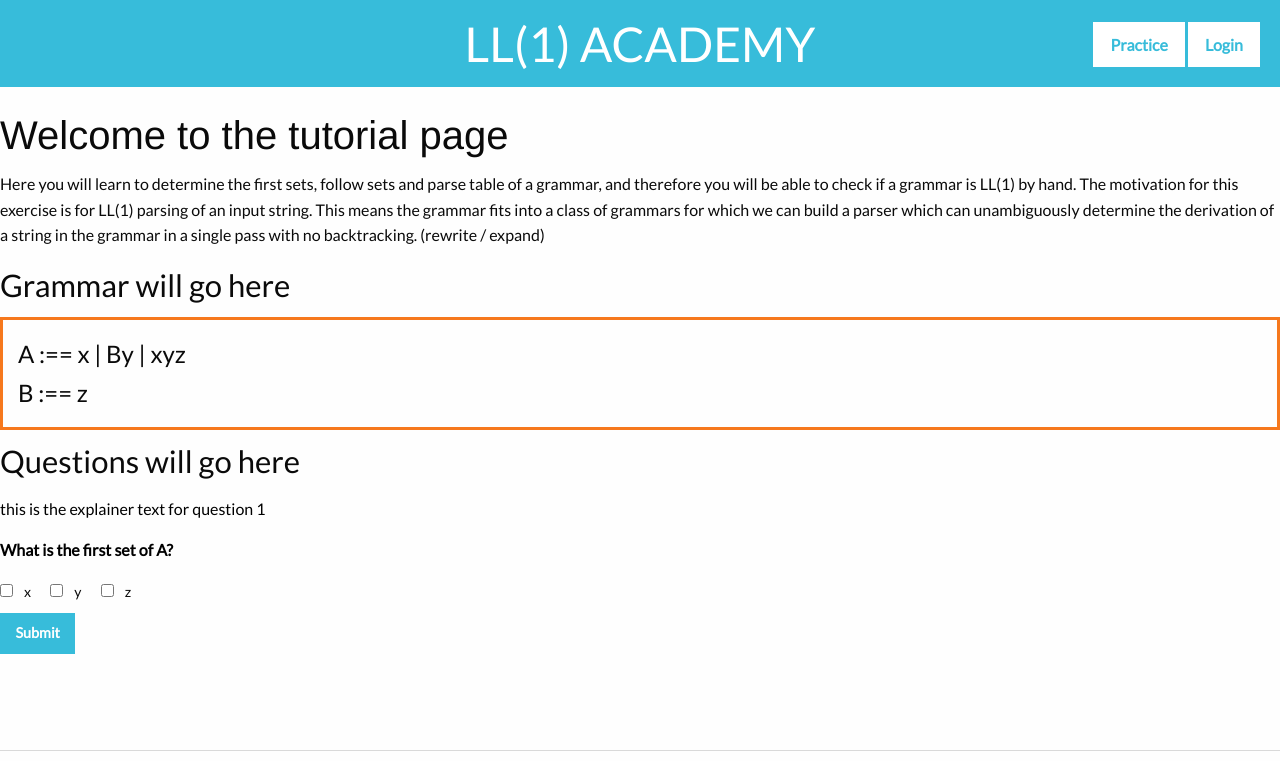
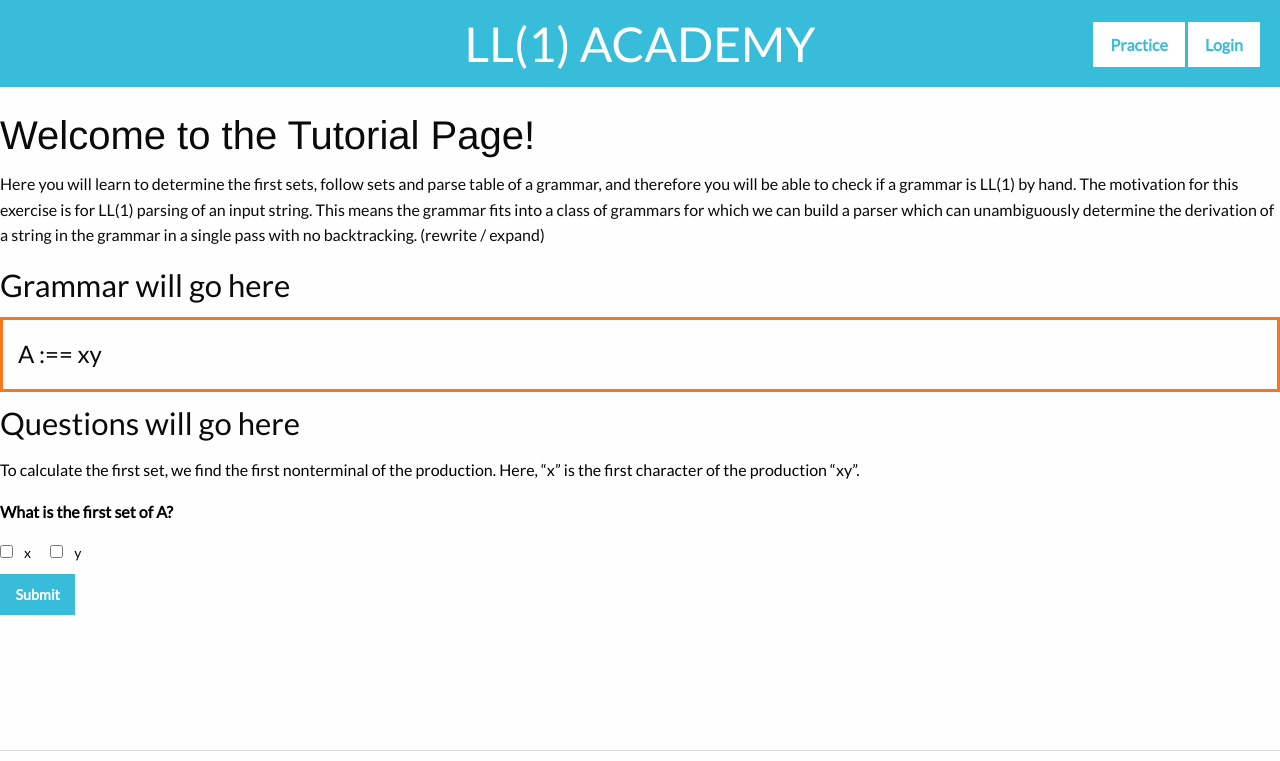
Before and after one commit to H-Huang/LL1-Academy, a Django app: page /tutorial in a window 1280 px wide. Shown: the top 761 px of the page. Run offline with Django 3.2, Linux system fonts and the light colour scheme; some libraries are stand-ins or nearby versions; some web fonts are replaced.

Commit message:
Begin tutorial implementation and change tutorial button to help

```diff
--- a/LL1_Academy/templates/LL1_Academy/_navbarPages.html
+++ b/LL1_Academy/templates/LL1_Academy/_navbarPages.html
@@ -24,7 +24,7 @@
                     {% if user.is_authenticated %}
                         <p style="color:white;font-size:20px;">Welcome back <a href="/profile" style="font-weight: bold;text-transform: capitalize;">{{ user.username }}</a>! <a href="/profile"><img src="{{user.socialaccount_set.all.0.get_avatar_url}}" class="img-circle"></a></p>
                         {% if request.path != '/tutorial' %}
-                            <a href="/tutorial"><button class="button indexButtons navbarButton">Learn</button></a>
+                            <a href="/tutorial"><button class="button indexButtons navbarButton">Tutorial</button></a>
                         {% endif %}
                         {% if request.path != '/practice' %}
                             <a href="/practice"><button class="button indexButtons navbarButton">Practice</button></a>
--- a/LL1_Academy/templates/LL1_Academy/index.html
+++ b/LL1_Academy/templates/LL1_Academy/index.html
@@ -12,7 +12,7 @@
         {% if user.is_authenticated %}
             <p style="color:white;font-size:30px;">Welcome back <a href="profile" style="font-weight: bold;text-transform: capitalize;">{{ user.username }}</a>!</p>
             <div style="margin-bottom:20px;">
-                <div class="loginOption" style="margin:0 15px 15px 0;"><a href="/tutorial"><button class="button indexButtons" style="width:125px;">Learn</button></a></div>
+                <div class="loginOption" style="margin:0 15px 15px 0;"><a href="/tutorial"><button class="button indexButtons" style="width:125px;">Tutorial</button></a></div>
                 <div class="loginOption"><a href="/practice"><button class="button indexButtons" style="width:125px;">Practice</button></a></div>
             </div>
             <a href="accounts/logout"class="footerLinks index" style="font-size:20px;">or logout</a>
--- a/LL1_Academy/templates/LL1_Academy/practice.html
+++ b/LL1_Academy/templates/LL1_Academy/practice.html
@@ -80,7 +80,7 @@
 			<div id="grammarTitle">
 				<h3 id="grammarHeader" style="margin-bottom:0;">Consider the grammar</h3>
 				<div id="grammarButtons">
-					<button type="button" class="button" onclick="trip.start()">Tutorial</button>
+					<button type="button" class="button" onclick="trip.start()">Help</button>
 					<button type="button" class="button" id="skip">Skip</button>
 				</div>
 			</div>
--- a/LL1_Academy/templates/LL1_Academy/tutorial.html
+++ b/LL1_Academy/templates/LL1_Academy/tutorial.html
@@ -57,7 +57,7 @@
 <div class="row">
 	<!-- full width explainer here -->
 	<div class="small-12 columns">
-		<h2>Welcome to the tutorial page</h2>
+		<h2>Welcome to the Tutorial Page!</h2>
 		<p>Here you will learn to determine the first sets, follow sets and parse table of a grammar, and therefore you will be able to check if a grammar is LL(1) by hand. The motivation for this exercise is for LL(1) parsing of an input string. This means the grammar fits into a class of grammars for which we can build a parser which can unambiguously determine the derivation of a string in the grammar in a single pass with no backtracking. (rewrite / expand)</p>
 	</div>
 
@@ -68,8 +68,9 @@
 		</div>
 	</div>
 
-	<div class="small-12 medium-6 columns" id="questions-container">
+	<div class="small-12 medium-6 columns">
 		<h3>Questions will go here</h3>
+		<div id="questions-container"></div>
 	</div>
 
 </div>
@@ -89,20 +90,61 @@
 		grammar: [
 		{
 			nt: 'A',
-			productions: ['x','By','xyz']
+			productions: ['xy']
+	    }]
+	}
+
+
+	var q2_grammar = {
+		grammar: [
+	    {
+			nt: 'A',
+			productions: ['x','y']
+		}]
+	}
+
+	var q3_grammar = {
+		grammar: [
+		{
+			nt: 'A',
+			productions: ['Bx', 'z']
 	    },
 	    {
 			nt: 'B',
-			productions: ['z']
+			productions: ['y']
 		}]
 	}
 
 	var questions = [
 		{
 			grammar: q1_grammar,
-			helptext: "this is the explainer text for question 1",
+			helptext: "To calculate the first set, we find the first nonterminal of the production. Here, “x” is the first character of the production “xy”.",
+			question: "What is the first set of A?",
+			answer: "x",
+			type: "checkbox",
+			terminals: ['x','y'],
+		},
+		{
+			grammar: q2_grammar,
+			helptext: "When there are multiple productions, we add the first symbol for each of the productions to the First Set. The first symbols for the first production is “x”, and the first symbol for the second production is “y”.",
 			question: "What is the first set of A?",
 			answer: "x,y",
+			type: "checkbox",
+			terminals: ['x','y'],
+		},
+		{
+			grammar: q3_grammar,
+			helptext: "When there is a nonterminal as the first symbol of a production, then we add the First Set of that symbol to the First Set. So here, we need to calculate the First Set of B, and then add it to the First Set of A.",
+			question: "What is the first set of B?",
+			answer: "y",
+			type: "checkbox",
+			terminals: ['x','y','z'],
+		},
+		{
+			grammar: q3_grammar,
+			helptext: "When there is a nonterminal as the first symbol of a production, then we add the First Set of that symbol to the First Set. So here, we need to calculate the First Set of B, and then add it to the First Set of A.",
+			question: "What is the first set of A?",
+			answer: "y,z",
 			type: "checkbox",
 			terminals: ['x','y','z'],
 		}
@@ -124,7 +166,7 @@
 			$('#grammar').html(grammar_template(curQ.grammar))
 
 		if (curQ.type == "checkbox") {
-			$('#questions-container').append(question_template(curQ));
+			$('#questions-container').html(question_template(curQ));
 			$('#active').fadeIn({duration:800});
 
 			// submit handler:
```
Also changed, not shown: cs130_LL1/static/js/learn.js (+10 -1 lines).
